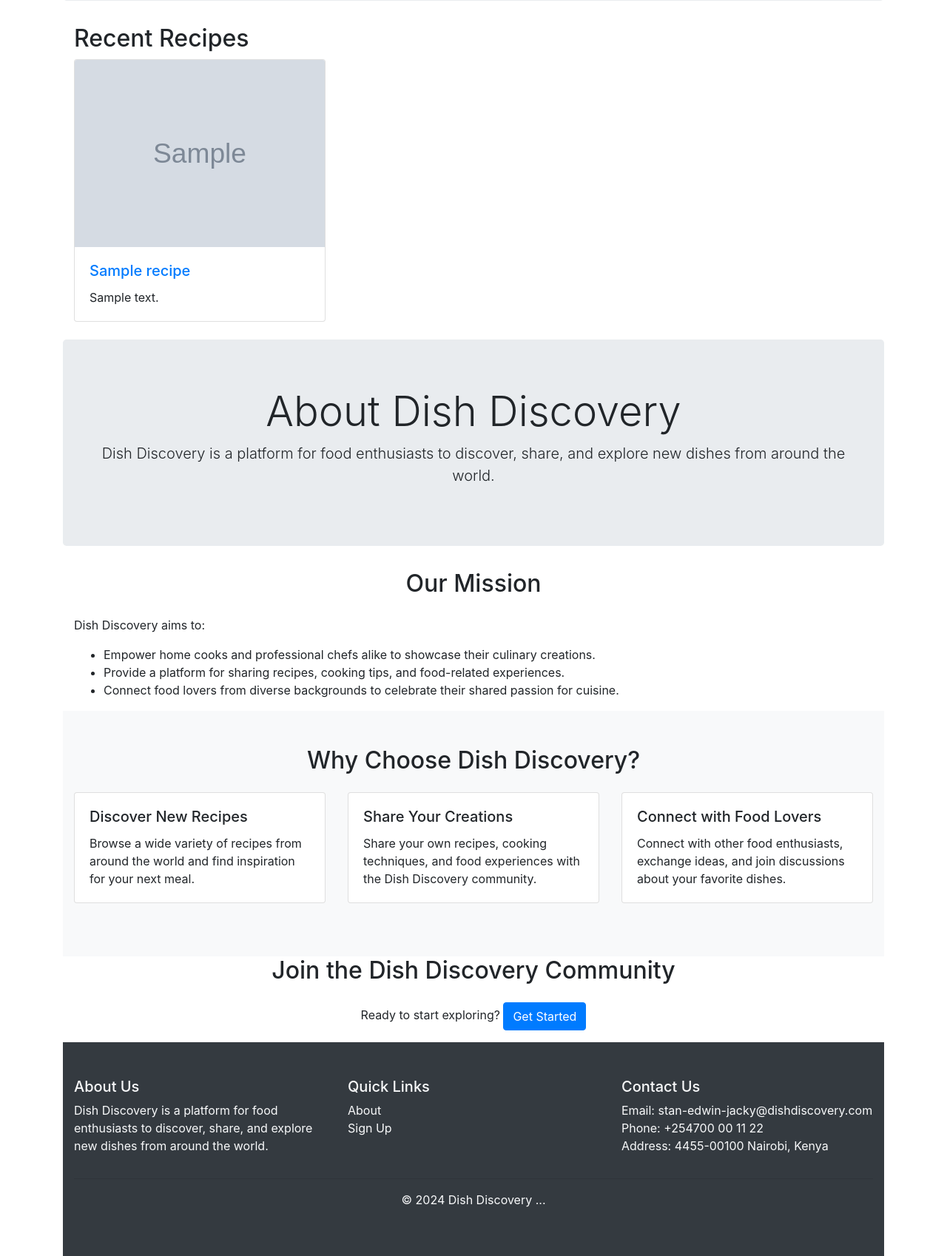
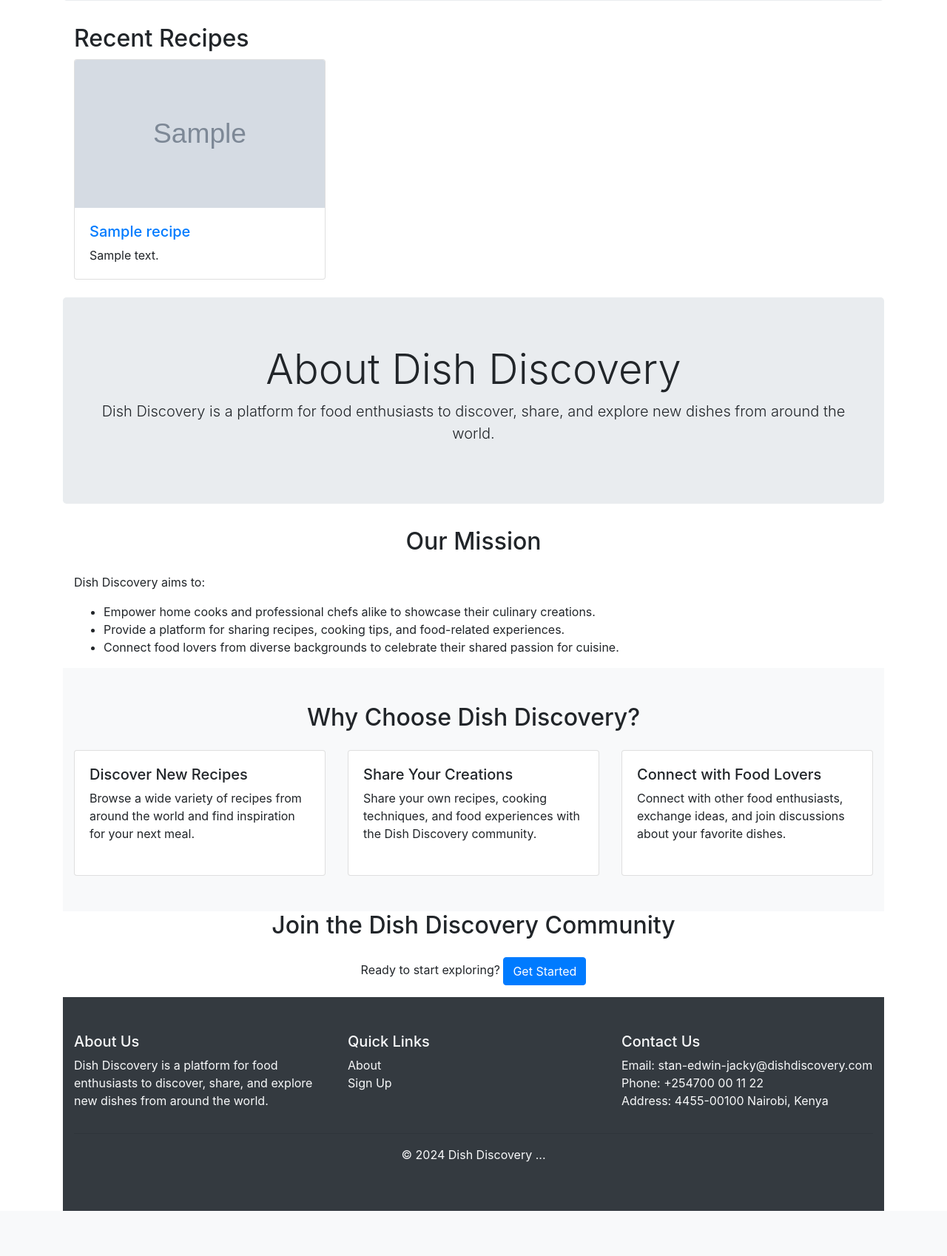
Before and after one commit to stanly08/dish-discovery, a Flask app: page / in a window 1280 px wide. Shown: the part 496-2194 px from the top of the page at 74% size. After the commit the page ends 2133 px from the top, so only its background shows below. Run offline with Flask 3, Linux system fonts and the light colour scheme; tables that the repository leaves empty hold one stand-in row (values such as "Sample post"); grey boxes marked "Sample" are stand-in pictures; some libraries are stand-ins or nearby versions.

Commit message:
improved the outlook

```diff
--- /dev/null
+++ b/app/static/css/index.css
@@ -0,0 +1,26 @@
+.card {
+  height: 100%;
+  display: flex;
+  flex-direction: column;
+}
+.image-wrapper {
+  height: 200px; /* Fixed height for images */
+  overflow: hidden;
+}
+.image-wrapper img {
+  width: 100%;
+  height: 100%;
+  object-fit: cover;
+}
+.card-body {
+  flex: 1;
+  display: flex;
+  flex-direction: column;
+  justify-content: space-between;
+}
+.card-title {
+  margin-bottom: 0.5rem;
+}
+.card-text {
+  flex: 1;
+}
--- a/app/templates/index.html
+++ b/app/templates/index.html
@@ -1,4 +1,6 @@
-{% extends "base.html" %} {% block title %}Home - Dish Discovery{% endblock %} {% block content %}
+{% extends "base.html" %} {% block title %}Home - Dish Discovery{% endblock %} {% block styles %}
+<link rel="stylesheet" href="{{ url_for('static', filename='css/index.css') }}" />
+{% endblock %} {% block content %}
 <div class="jumbotron">
   {% if current_user.is_authenticated %}
   <h1 class="display-4">Hello, {{ current_user.username }}!</h1>
@@ -43,7 +45,7 @@
         </a>
         <div class="card-body">
           <h5 class="card-title"><a href="/recipe/{{ recipe.id }}">{{ recipe.title }}</a></h5>
-          <p class="card-text">{{ recipe.description | truncate(100, True, '...') }}</p>
+          <p class="card-text">{{ recipe.description | truncate(200, True, '...') }}</p>
         </div>
       </div>
     </div>
```
Also changed, not shown: app/static/css/recipe.css (+9 -5 lines).
